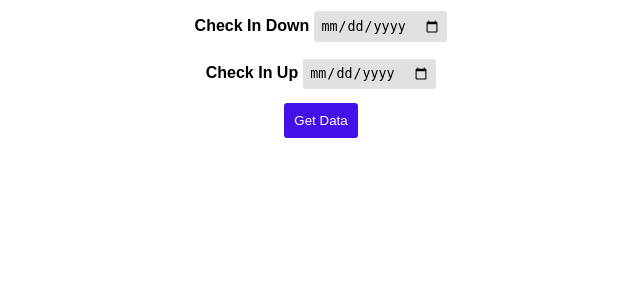
After one commit to Coder5424/diplom_hotel_app, a Django app: page /get_data/ in a window 1280 px wide. The commit adds this page. Shown: the top 300 px of the page, without its empty margins (319-959 px from the left). Run offline with Django 4.2, Linux system fonts and the light colour scheme; parts of the project's set-up code (start-up, migrations or seed data) failed here and were passed over.

Commit message:
Admin page has been improved, data acquisition has been added, and a few other minor changes

```diff
--- a/hotel_app/adminworkenv/forms.py
+++ b/hotel_app/adminworkenv/forms.py
@@ -20,3 +20,18 @@ class CheckInForm(forms.ModelForm):
         model = CheckIn
         fields = '__all__'
         required_fields = fields
+
+
+class GetDataForm(forms.Form):
+    check_in_down = forms.DateField(
+        widget=forms.DateInput(
+            attrs={'type': 'date'}
+        ),
+        required=True
+    )
+    check_in_up = forms.DateField(
+        widget=forms.DateTimeInput(
+            attrs={'type': 'date'}
+        ),
+        required=True
+    )
--- a/hotel_app/adminworkenv/models.py
+++ b/hotel_app/adminworkenv/models.py
@@ -13,4 +13,4 @@ class CheckIn(models.Model):
     check_out = models.DateField()
 
     def __str__(self):
-        return f'{self.room}'
+        return f'{self.room} - {self.email} '
--- /dev/null
+++ b/hotel_app/adminworkenv/templates/adminworkenv/get_data.html
@@ -0,0 +1,34 @@
+{% load static %}
+
+<!doctype html>
+<html lang="en">
+
+<head>
+    <meta charset="UTF-8" />
+    <meta http-equiv="X-UA-Compatible" content="IE=edge" />
+    <meta name="viewport" content="width=device-width, initial-scale=1.0" />
+    <link rel="stylesheet" type="text/css" href="{% static 'adminworkenv/css/style.css' %}">
+    <title>ADMIN</title>
+</head>
+
+
+<body>
+
+      <form action="" method="POST">
+        {% csrf_token %}
+
+        <div class="input-wrapper">
+        <label for="check_in"><b>Check In Down</b></label>
+            {{ form.check_in_down }}
+        </div>
+
+        <div class="input-wrapper">
+        <label for="check_in"><b>Check In Up</b></label>
+            {{ form.check_in_up }}
+        </div>
+
+        <button type="submit">Get Data</button>
+
+    </form>
+
+</body>
--- a/hotel_app/adminworkenv/urls.py
+++ b/hotel_app/adminworkenv/urls.py
@@ -1,5 +1,5 @@
 from django.urls import path
-from .views import CheckInView
+from .views import CheckInView, GetDataView
 from . import views
 
 urlpatterns = [
@@ -10,4 +10,8 @@ urlpatterns = [
     ),
     path('booking_list/', views.booking_list_view, name='booking_list'),
     path('admin_page/', views.admin_page_view, name='admin_page_view'),
+    path('search_bookings/', views.search_bookings_view, name='search_bookings_view'),
+    path('get_data/', GetDataView.as_view(), name='GetDataView'),
+    path('get_excel/', views.get_excel_view, name='get_excel_view'),
+
 ]
--- a/hotel_app/adminworkenv/views.py
+++ b/hotel_app/adminworkenv/views.py
@@ -4,7 +4,7 @@ from django.http import HttpResponse, HttpResponseRedirect
 from django.shortcuts import render
 from django.urls import reverse_lazy, reverse
 from django.views.generic import ListView, FormView
-from .forms import CheckInForm
+from .forms import CheckInForm, GetDataForm
 from hotel.models import Booking
 from userlogin.models import User
 from .models import CheckIn
@@ -37,6 +37,18 @@ def admin_page_view(request):
     return render(request, 'adminworkenv/admin_page.html')
 
 
+def search_bookings_view(request):
+    return render(request, 'adminworkenv/search_bookings.html')
+
+
+def get_data_view(request):
+    return render(request, 'adminworkenv/get_data.html')
+
+
+def get_excel_view(request):
+    return render(request, 'adminworkenv/get_excel.html')
+
+
 class CheckInView(FormView):
     form_class = CheckInForm
     template_name = 'adminworkenv/checkin.html'
@@ -51,8 +63,6 @@ class CheckInView(FormView):
         check_out = self.kwargs.get('check_out', None)
 
         booking = Booking.objects.get(
-            firstname=firstname,
-            lastname=lastname,
             email=email,
             phone_number=phone_number,
             room=room,
@@ -78,7 +88,7 @@ class CheckInView(FormView):
                 phone_number=phone_number,
             )
             user_passport = user.passport
-            if user_passport is not None:
+            if user_passport:
                 context['passport'] = user_passport
 
         except ObjectDoesNotExist:
@@ -109,13 +119,11 @@ class CheckInView(FormView):
 
                 try:
                     user = User.objects.get(
-                        firstname=data['firstname'],
-                        lastname=data['lastname'],
                         email=data['email'],
                         phone_number=data['phone_number'],
                     )
 
-                    if user.passport is None:
+                    if not user.passport:
                         user_passport = data['passport']
                         user.passport = user_passport
                         user.save()
@@ -130,3 +138,24 @@ class CheckInView(FormView):
 
         else:
             return HttpResponse('Date Error')
+
+
+class GetDataView(FormView):
+    form_class = GetDataForm
+    template_name = 'adminworkenv/get_data.html'
+
+    def form_valid(self, form):
+        data = form.cleaned_data
+
+        check_in_down = data['check_in_down']
+        check_in_up = data['check_in_up']
+
+        if check_in_down <= check_in_up:
+            checkin_list = CheckIn.objects.filter(check_in__lte=check_in_up, check_in__gte=check_in_down).order_by('check_in')
+
+            context = {'checkin_list': checkin_list}
+
+            return render(self.request, 'adminworkenv/get_data_list.html', context)
+
+        else:
+            return HttpResponse('Date Error')
--- a/hotel_app/hotel/templates/hotel/room_list.html
+++ b/hotel_app/hotel/templates/hotel/room_list.html
@@ -22,9 +22,12 @@
         {% endfor %}
       </div>
 
+      {% if user.is_authenticated and user.is_staff %}
       <div class="home">
             <a href="{% url 'adminworkenv:admin_page_view' %}"><i class="fas fa-arrow-alt-circle-left">ADMIN</i></a>
       </div>
+      {% endif %}
+
 </body>
 
 </html>
--- a/hotel_app/userlogin/models.py
+++ b/hotel_app/userlogin/models.py
@@ -27,7 +27,7 @@ class User(AbstractBaseUser, PermissionsMixin):
     lastname = models.CharField(max_length=30)
     email = models.EmailField(max_length=254, unique=True)
     phone_number = models.CharField(max_length=20, unique=True)
-    passport = models.CharField(max_length=10, unique=True)
+    passport = models.CharField(max_length=10)
     is_staff = models.BooleanField(default=False)
     is_superuser = models.BooleanField(default=False)
     created_at = models.DateTimeField(auto_now_add=True, null=True)
```
Also changed, not shown: hotel_app/adminworkenv/templates/adminworkenv/admin_page.html (+23 -5 lines), hotel_app/adminworkenv/templates/adminworkenv/get_data_list.html (added, +28 -0 lines), hotel_app/adminworkenv/templates/adminworkenv/get_excel.html (added, +19 -0 lines), hotel_app/adminworkenv/templates/adminworkenv/search_bookings.html (added, +22 -0 lines), hotel_app/userlogin/migrations/0006_alter_user_passport.py (added), hotel_app/userlogin/migrations/0007_alter_user_passport.py (added), hotel_app/userlogin/migrations/0008_alter_user_passport.py (added), hotel_app/userlogin/migrations/0009_alter_user_passport.py (added), hotel_app/userlogin/migrations/0010_alter_user_passport.py (added), hotel_app/userlogin/migrations/0011_alter_user_passport.py (added), hotel_app/userlogin/migrations/0012_alter_user_passport.py (added), hotel_app/userlogin/migrations/0013_alter_user_passport.py (added), hotel_app/userlogin/migrations/0014_alter_user_passport.py (added).
